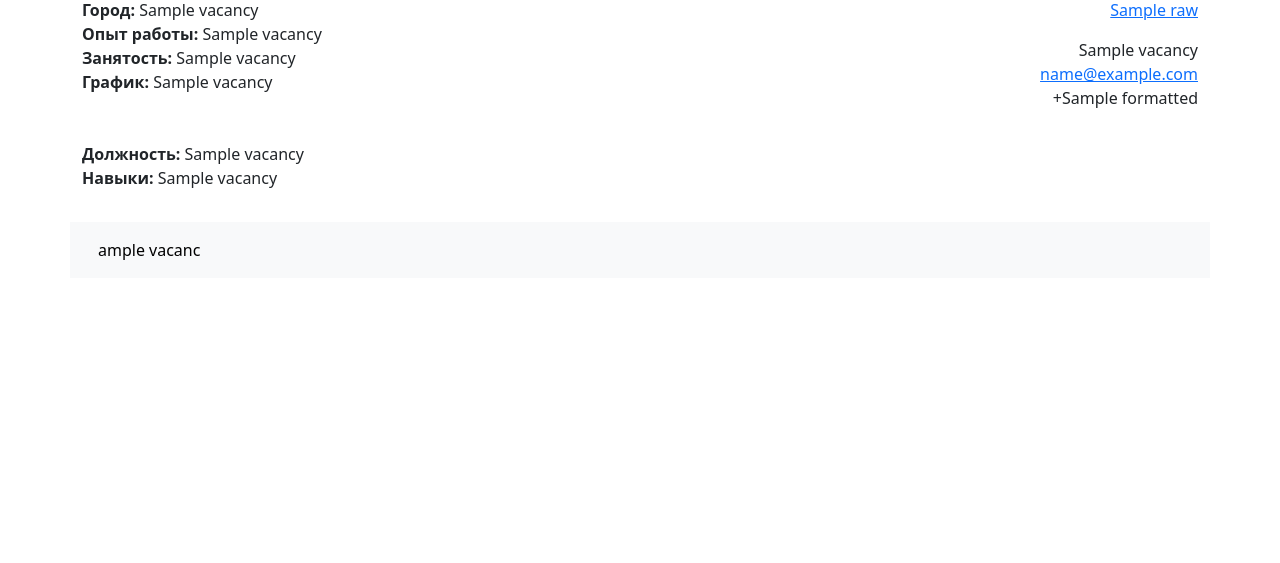
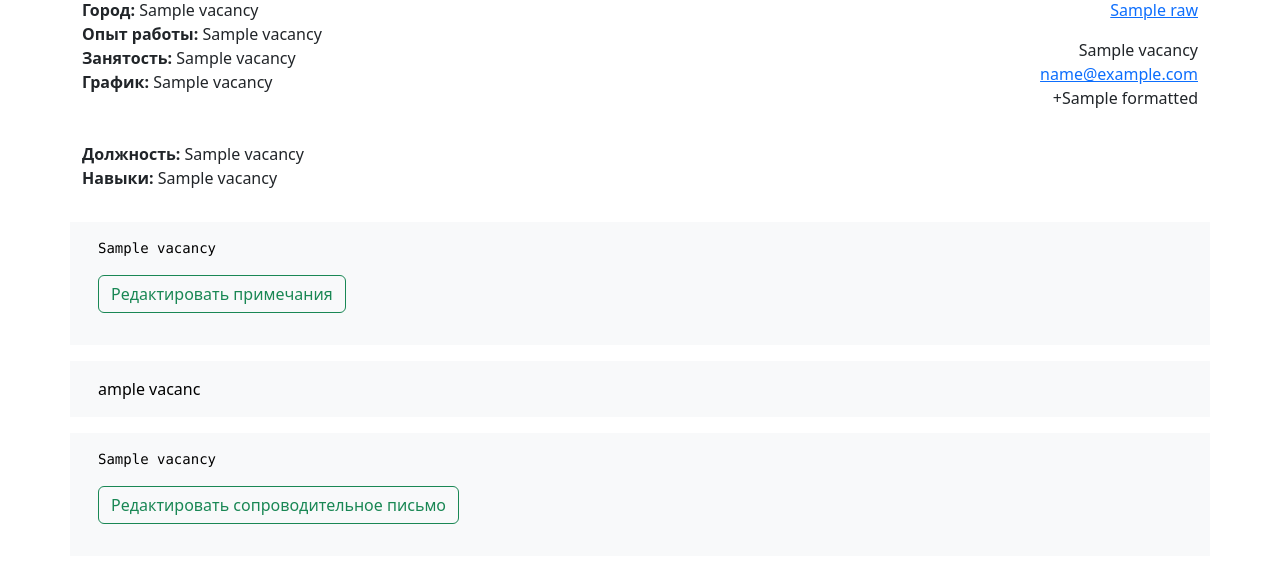
Before and after one commit to ilavir/hh_parser, a Flask app: template templates/vacancy.html in a window 1280 px wide. Shown: the part 212-775 px from the top of the page. Run offline with Flask 3, Linux system fonts and the light colour scheme; the template is opened without the code that fills it: most values are stand-ins (such as "Sample title", 1, 10 or a date in 2020).

Commit message:
Changed relations routes to POST method
Added favorite relation to index template

```diff
--- a/crawler/db_init.py
+++ b/crawler/db_init.py
@@ -129,7 +129,7 @@ def vacancy_relation_status_table_create(conn, cursor):
         )
     ''')
 
-    relation_status_list = ['Откликнулся', 'Ответили', 'Тестовое задание', 'Собеседование', 'Отказ', 'Не подхожу', 'Не интересно']
+    relation_status_list = ['Откликнулся', 'Ответили', 'Тестовое задание', 'Собеседование', 'Далеко офис', 'Не подхожу', 'Не интересно', 'Оффер!', 'Отказ']
 
     for status in relation_status_list:
         cursor.execute('INSERT OR IGNORE INTO vacancy_relation_status (name) VALUES (?)', (status,))
--- a/templates/index.html
+++ b/templates/index.html
@@ -80,11 +80,9 @@
                                 </td>
                                 <td><a href="{{ url_for('employer_detail', db=selected_db, hh_id=vacancy[5]) }}">{{ vacancy[6] }}</a></td>
                                 <td>{{ vacancy[7] }}</td>
-                                <td>{{ vacancy[9] }}</td>
+                                <td><a href="{{ url_for('index', page=pagination.page, db=selected_db, vacancy_id=vacancy[11], favorite=('1' if not vacancy[9] or vacancy[9] == 0 else '0' )) }}">{{ 'Избранная' if vacancy[9] == 1 else 'нет' }}</a></td>
                                 <td>
-                                    <form action="{{ url_for('index') }}" method="get" onsubmit="return submitForm(this);">
-                                        <input type="hidden" name="page" value="{{ pagination.page }}">
-                                        <input type="hidden" name="db" value="{{ selected_db }}">
+                                    <form action="{{ url_for('index', page=pagination.page, db=selected_db) }}" method="post" onsubmit="return submitForm(this);">
                                         <input type="hidden" name="vacancy_id" value="{{ vacancy[11] }}">
 
                                         <select name="relation_status" id="relation_status" onchange="this.form.submit()">
--- a/templates/vacancy.html
+++ b/templates/vacancy.html
@@ -22,8 +22,7 @@
             </div>
             <div class="col text-end">
                 <p class="mb-0">{{ vacancy[7] }}, {{ vacancy[6] }}</p>
-                <form action="{{ url_for('vacancy_detail', hh_id=vacancy[1]) }}" method="get" onsubmit="return submitForm(this);">
-                    <input type="hidden" name="db" value="{{ selected_db }}">
+                <form action="{{ url_for('vacancy_detail', db=selected_db, hh_id=vacancy[1]) }}" method="post" onsubmit="return submitForm(this);">
                     <input type="hidden" name="vacancy_id" value="{{ vacancy[0] }}">
 
                     <select name="relation_status" id="relation_status" onchange="this.form.submit()">
@@ -83,11 +82,68 @@
                 {% endif %}
             </div>
         </div>
-        <div class="row mb-5 p-3 text-bg-light">
+        <div class="row my-3 p-3 text-bg-light">
+            <div class="col">
+
+                <div class="container mx-0 px-0">
+                    <div class="row">
+                        <div class="col">
+                            <pre>{{ vacancy[23] if vacancy[23] }}</pre>
+                        </div>
+                    </div>
+                    <div class="row">
+                        <div class="col">
+                            <p><button class="btn btn-outline-success" type="button" data-bs-toggle="collapse" data-bs-target="#collapseEditNotes" aria-expanded="false" aria-controls="collapseEditNotes">
+                                Редактировать примечания
+                            </button></p>
+                            <div class="collapse" id="collapseEditNotes">
+                                <form action="{{ url_for('vacancy_detail', db=selected_db, hh_id=vacancy[1]) }}" method="post">
+                                    <input type="hidden" name="vacancy_id" value="{{ vacancy[0] }}">
+
+                                    <textarea class="form-control" id="exampleFormControlTextarea1" rows="10" name="notes_content">{{ vacancy[23] if vacancy[23] }}</textarea>
+                                    <button type="submit" class="btn btn-primary my-2">Сохранить</button>
+                                </form>
+                            </div>
+                        </div>
+                    </div>
+                </div>
+
+            </div>
+        </div>
+        <div class="row p-3 text-bg-light">
             <div class="col">
                 {{ vacancy[11][1:-1]|safe }}
             </div>
         </div>
+        <div class="row my-3 p-3 text-bg-light">
+            <div class="col">
+
+                <div class="container mx-0 px-0">
+                    <div class="row">
+                        <div class="col">
+                            <pre>{{ vacancy[24] if vacancy[24] }}</pre>
+                        </div>
+                    </div>
+                    <div class="row">
+                        <div class="col">
+                            <p><button class="btn btn-outline-success my-0" type="button" data-bs-toggle="collapse" data-bs-target="#collapseEditCoverLetter" aria-expanded="false" aria-controls="collapseEditCoverLetter">
+                                Редактировать сопроводительное письмо
+                            </button></p>
+                            <div class="collapse" id="collapseEditCoverLetter">
+                                <form action="{{ url_for('vacancy_detail', db=selected_db, hh_id=vacancy[1]) }}" method="post">
+                                    <input type="hidden" name="vacancy_id" value="{{ vacancy[0] }}">
+
+                                    <textarea class="form-control" id="exampleFormControlTextarea1" rows="10" name="cover_letter">{{ vacancy[24] if vacancy[24] }}</textarea>
+                                    <button type="submit" class="btn btn-primary mt-3">Сохранить</button>
+                                </form>
+                            </div>
+                        </div>
+                    </div>
+                </div>
+
+            </div>
+        </div>
     </div>
+
 </body>
 </html>
```
Also changed, not shown: functions.py (+57 -5 lines), routes.py (+23 -7 lines).
